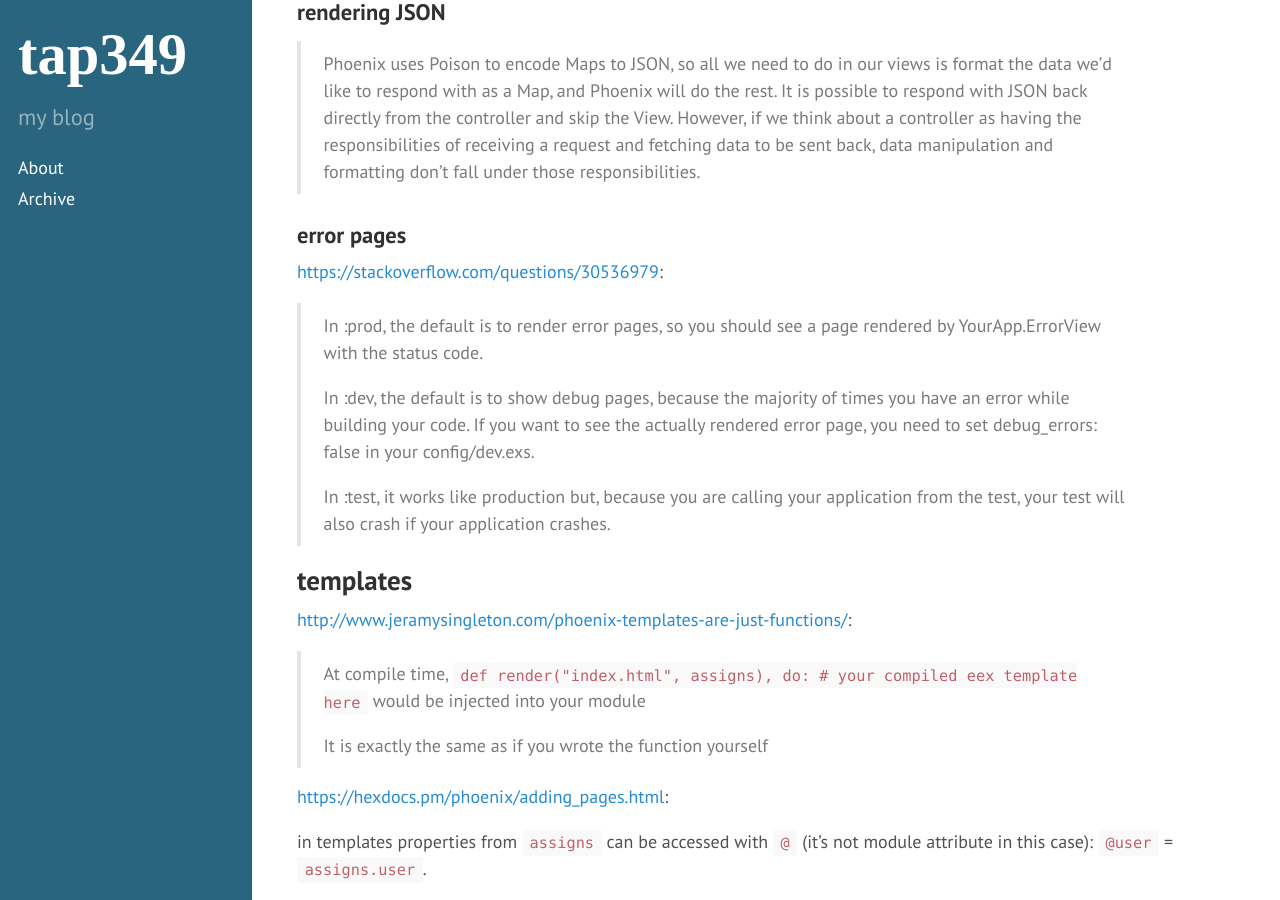
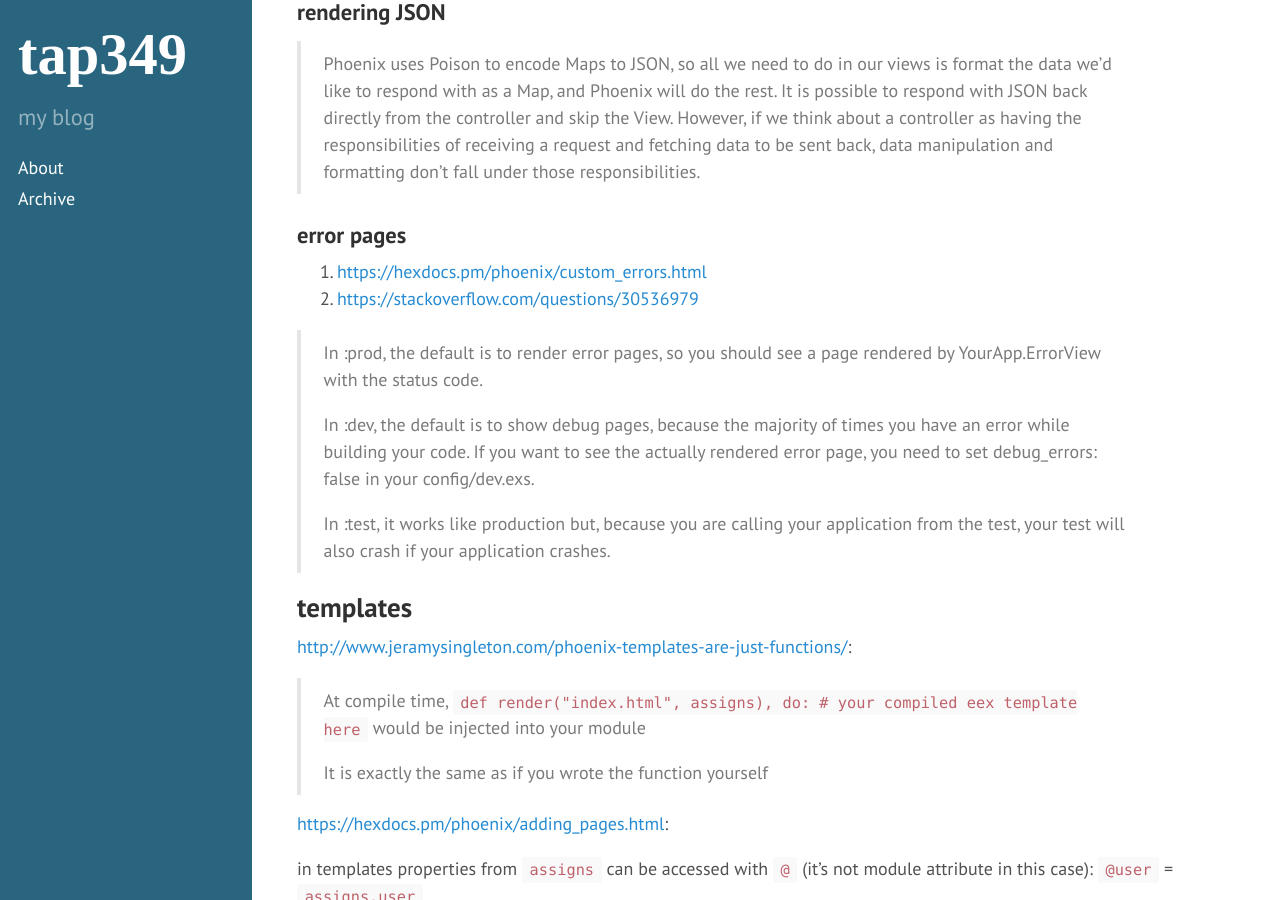
Before and after one commit to tap349/tap349.github.io, a Jekyll site: the page built from _posts/2016-11-12-phoenix.md, in a window 1280 px wide and 900 px high, scrolled down 7581 px. Built offline with Jekyll 4.4.1, drawn with Linux system fonts in a browser that asks for light colours; some of the changed lines change nothing that is shown.

Commit message:
update 2017-08-07_16:46:07

```diff
--- a/_posts/2016-11-12-phoenix.md
+++ b/_posts/2016-11-12-phoenix.md
@@ -321,7 +321,8 @@ this is how any template is rendered inside layout:
 
 ### error pages
 
-<https://stackoverflow.com/questions/30536979>:
+1. <https://hexdocs.pm/phoenix/custom_errors.html>
+2. <https://stackoverflow.com/questions/30536979>
 
 > In :prod, the default is to render error pages, so you should see a page
 > rendered by YourApp.ErrorView with the status code.
```
